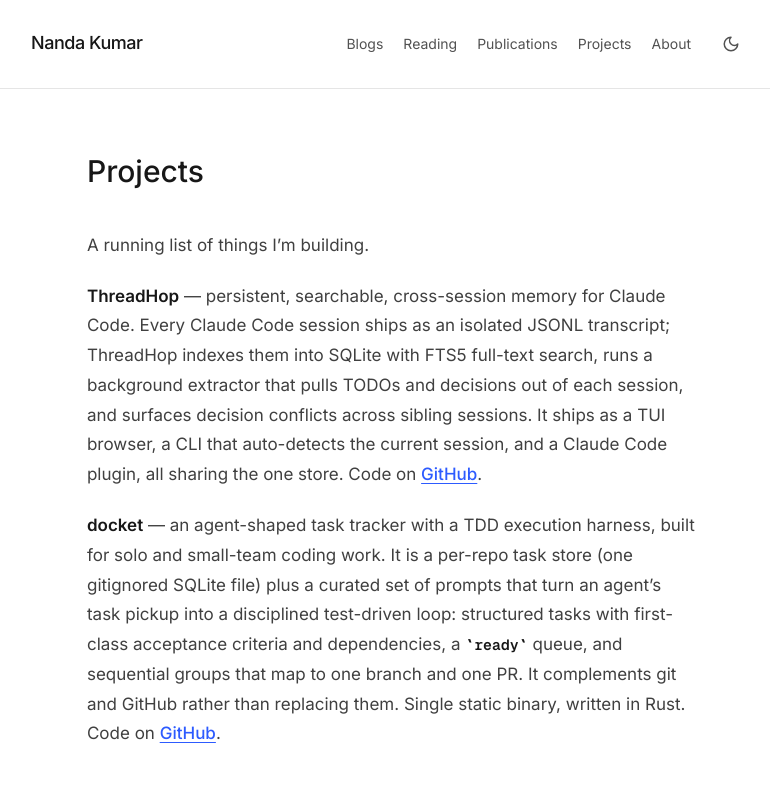
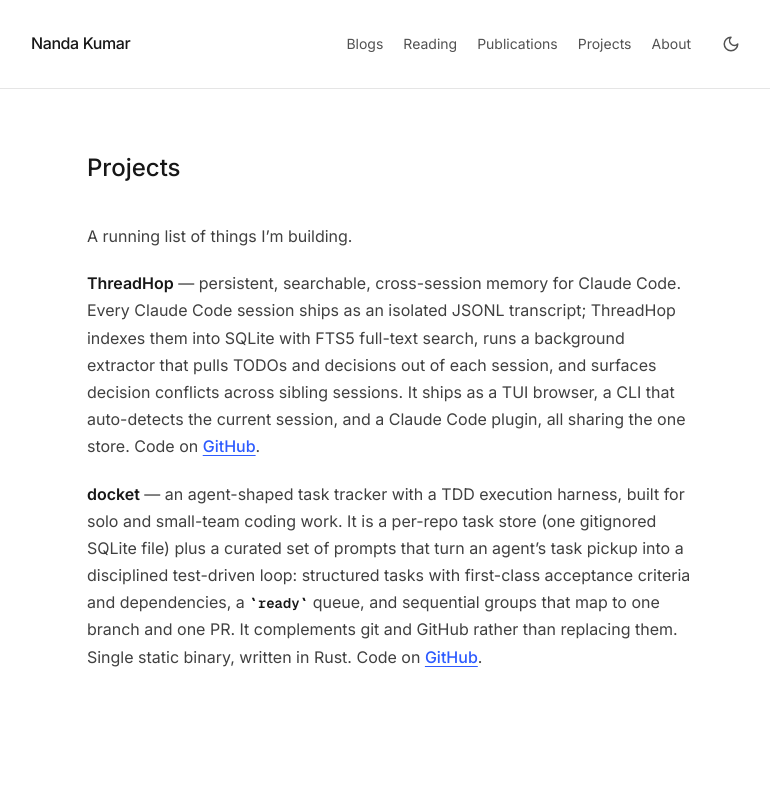
Before and after one commit to parzival1l/parzival1l.github.io, a Next.js app: page /projects in a window 1280 px wide. Shown: the top 800 px of the page, without its empty margins (249-1019 px from the left). Built offline with nearby package versions, Linux system fonts and the light colour scheme.

Commit message:
Refine typography scale across site surfaces

```diff
--- a/app/blog/page.tsx
+++ b/app/blog/page.tsx
@@ -10,7 +10,7 @@
 
   return (
     <div className="mx-auto max-w-3xl px-6 py-16">
-      <h1 className="mb-10 text-3xl font-medium text-neutral-900">Blogs</h1>
+      <h1 className="mb-10 text-2xl font-medium text-neutral-900">Blogs</h1>
       <div className="space-y-8">
         {posts.map((p) => (
           <PostCard
--- a/app/globals.css
+++ b/app/globals.css
@@ -68,8 +68,19 @@
 .prose {
   --tw-prose-links: var(--color-accent);
   --tw-prose-bullets: #9ca3af;
-  font-size: 1.0625rem;
-  line-height: 1.75;
+  font-size: 1rem;
+  line-height: 1.7;
+}
+
+/* Flatter heading scale than the typography plugin's defaults: sections rank
+   by weight more than size, like the reading surfaces this site borrows
+   from. */
+.prose :where(h2) {
+  font-size: 1.25em; /* 20px at 16px body */
+}
+
+.prose :where(h3) {
+  font-size: 1.0625em; /* 17px */
 }
 
 .prose a {
--- a/app/page.tsx
+++ b/app/page.tsx
@@ -8,13 +8,13 @@
   return (
     <div className="mx-auto max-w-3xl px-6 py-16">
       <section className="mb-16 max-w-prose">
-        <p className="text-lg leading-relaxed text-neutral-900">
+        <p className="text-base leading-relaxed text-neutral-900">
           Hi, I&rsquo;m <span className="font-medium">Nanda</span> &mdash; an AI
           engineer building a platform that lets enterprise teams stand up
           their own agents without writing code (Lovable / Vercel, pointed at
           internal workflows).
         </p>
-        <p className="mt-3 text-lg leading-relaxed text-neutral-700">
+        <p className="mt-3 text-base leading-relaxed text-neutral-700">
           I write here about multi-step agentic systems, context engineering,
           and the fundamentals I&rsquo;m circling back to.
         </p>
--- a/app/reading/page.tsx
+++ b/app/reading/page.tsx
@@ -10,7 +10,7 @@
 
   return (
     <div className="mx-auto max-w-3xl px-6 py-16">
-      <h1 className="mb-3 text-3xl font-medium text-neutral-900">Reading</h1>
+      <h1 className="mb-3 text-2xl font-medium text-neutral-900">Reading</h1>
       <p className="mb-10 text-neutral-600">
         Articles, papers and repositories I read and want to keep. Each title
         links to the original.
--- a/components/page-layout.tsx
+++ b/components/page-layout.tsx
@@ -9,7 +9,7 @@
 }) {
   return (
     <div className="mx-auto max-w-prose px-6 py-16">
-      <h1 className="mb-10 text-3xl font-medium leading-tight text-neutral-900">
+      <h1 className="mb-10 text-2xl font-medium leading-tight text-neutral-900">
         {title}
       </h1>
       <div className="prose prose-neutral dark:prose-invert max-w-none">{children}</div>
--- a/components/post-card.tsx
+++ b/components/post-card.tsx
@@ -17,7 +17,7 @@
           {formatDate(post.date)}
           {post.category ? <span> · {post.category}</span> : null}
         </p>
-        <h3 className="mt-1 text-xl font-medium leading-snug text-neutral-900 group-hover:text-accent">
+        <h3 className="mt-1 text-lg font-medium leading-snug text-neutral-900 group-hover:text-accent">
           {post.title}
         </h3>
         {post.description ? (
--- a/components/post-layout.tsx
+++ b/components/post-layout.tsx
@@ -20,7 +20,7 @@
     <article className="mx-auto max-w-prose px-6 py-16">
       {headings.length >= 2 ? <PostToc headings={headings} /> : null}
       <header className="mb-10">
-        <h1 className="text-3xl font-medium leading-tight text-neutral-900">
+        <h1 className="text-2xl font-medium leading-tight text-neutral-900">
           {title}
         </h1>
         <p className="mt-3 text-sm text-neutral-500">
--- a/components/reading-list.tsx
+++ b/components/reading-list.tsx
@@ -94,7 +94,7 @@
                 href={entry.url}
                 target="_blank"
                 rel="noreferrer"
-                className="text-xl font-medium leading-snug text-neutral-900 transition-colors hover:text-accent"
+                className="text-lg font-medium leading-snug text-neutral-900 transition-colors hover:text-accent"
               >
                 {entry.title}
               </a>
--- a/components/site-header.tsx
+++ b/components/site-header.tsx
@@ -20,7 +20,7 @@
       <div className="mx-auto flex max-w-3xl flex-wrap items-baseline justify-between gap-x-6 gap-y-3 px-6 py-6">
         <Link
           href="/"
-          className="text-lg font-medium tracking-tight text-neutral-900"
+          className="text-base font-medium tracking-tight text-neutral-900"
         >
           Nanda Kumar
         </Link>
```
